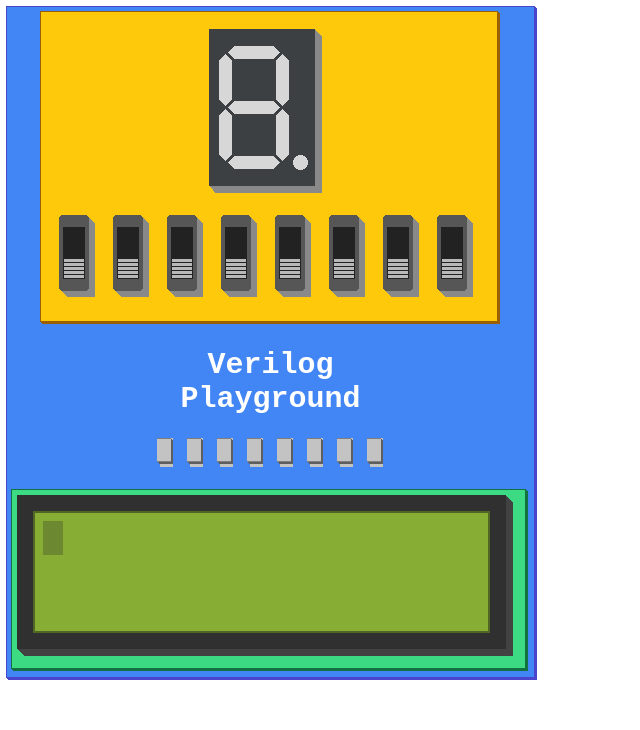
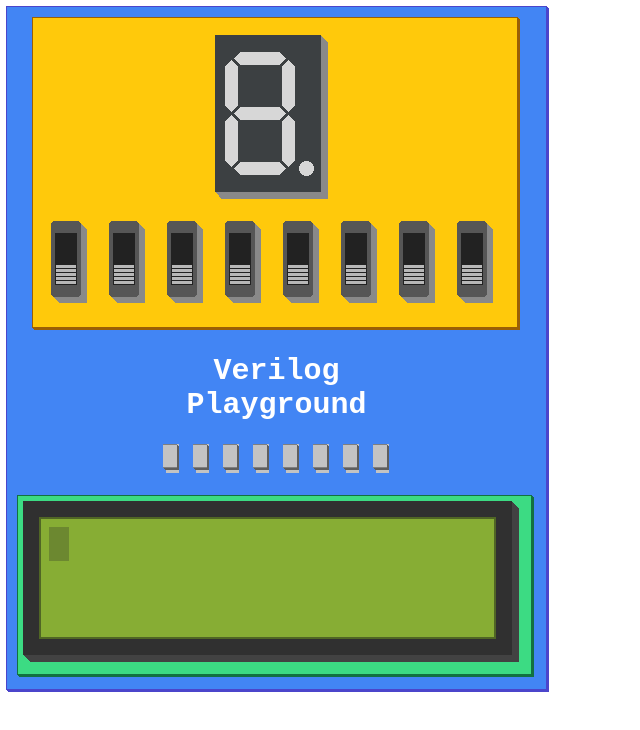
Before and after one commit to verilog-playground/verilog-playground.github.io, a React (Create React App) app: page / in a window 1280 px wide. Shown: the top 730 px of the page, without its empty margins (0-640 px from the left). Built offline with nearby package versions, Linux system fonts and the light colour scheme.

Commit message:
Small style changes

```diff
--- a/src/simulator/MainBoard.module.css
+++ b/src/simulator/MainBoard.module.css
@@ -13,7 +13,7 @@
   display: grid;
 
   gap: 24px;
-  padding: 6px;
+  padding: 12px;
   margin: -2px 0 0 -2px;
 
   justify-items: center;
--- a/src/simulator/Switches.module.css
+++ b/src/simulator/Switches.module.css
@@ -1,5 +1,5 @@
 .Switches {
   display: grid;
-  column-gap: 24px;
+  column-gap: 28px;
   grid-template-columns: repeat(8, min-content);
 }
```
